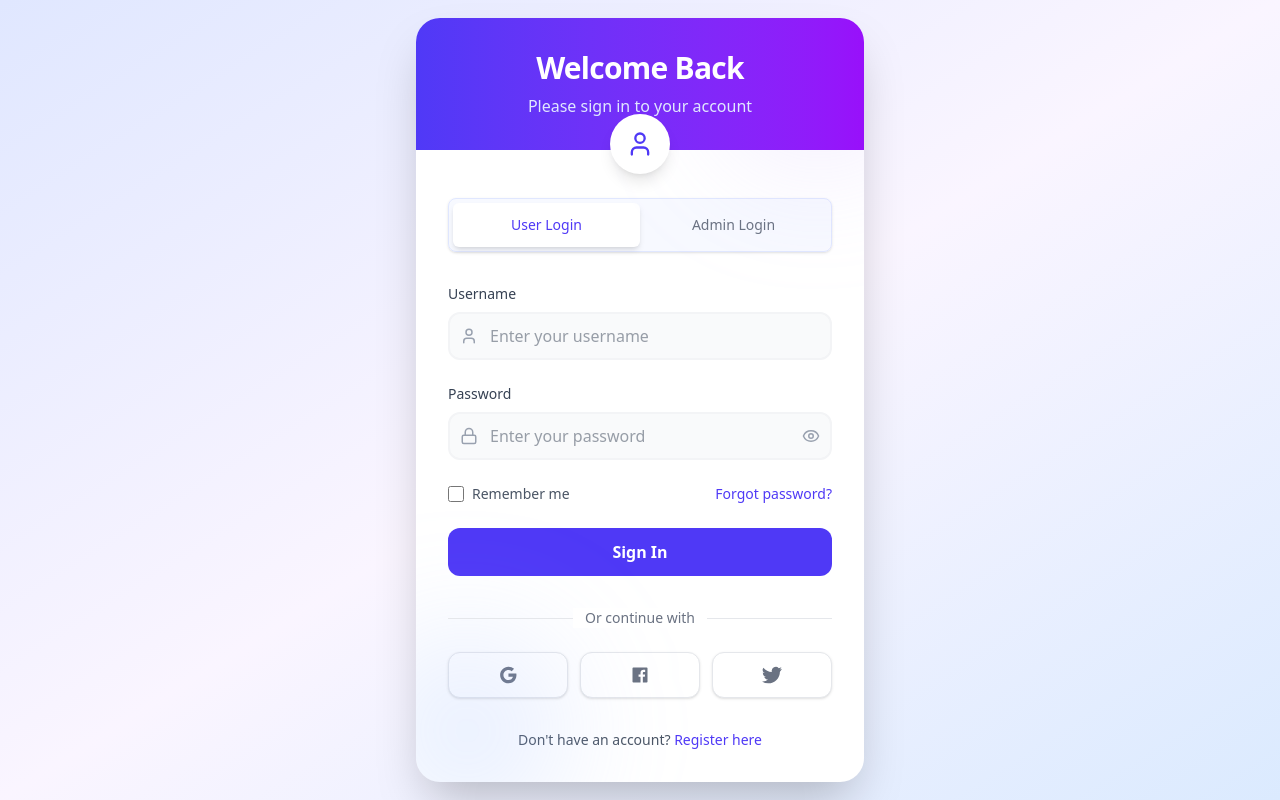
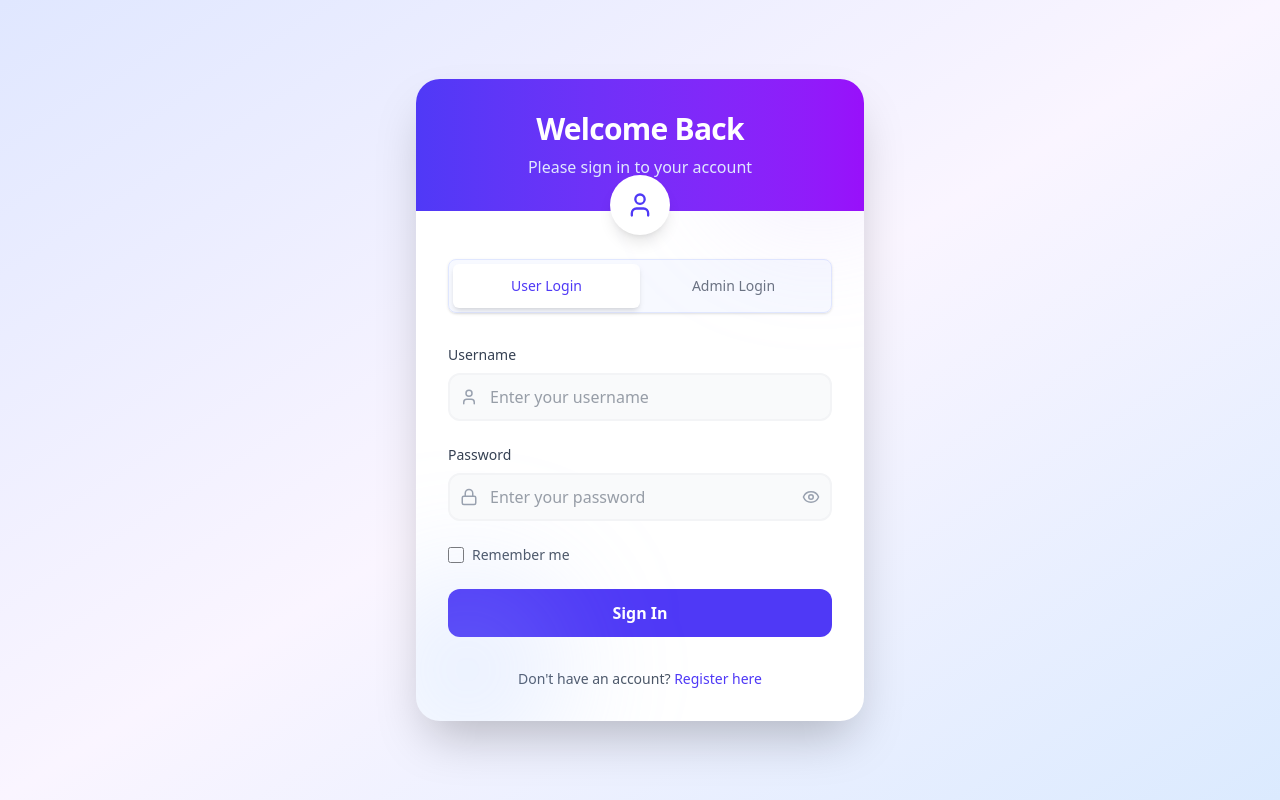
Before and after one commit to mian312/Creator-Dashboard, a React (Vite) app in the folder Frontend/: page /login in a window 1280 px wide. Built offline with nearby package versions, Linux system fonts and the light colour scheme.

Commit message:
Readme.md changes

```diff
--- a/Frontend/src/components/ReportsTable.jsx
+++ b/Frontend/src/components/ReportsTable.jsx
@@ -48,6 +48,16 @@ const ReportsTable = () => {
     );
   });
 
+  const truncateUrl = (url, maxLength = 30) => {
+    if (!url) {
+      return '';
+    }
+    if (url.length <= maxLength) {
+      return url;
+    }
+    return url.substring(0, maxLength) + '...';
+  };
+
   return (
     <div className="bg-white shadow-md rounded px-8 pt-6 pb-8 mb-4">
       <div className="flex justify-between items-center mb-4">
@@ -80,7 +90,11 @@ const ReportsTable = () => {
           {filteredReports.map((report) => (
             <tr key={report._id}>
               <td className="border px-4 py-2">{report.reporter?.username || 'Deleted User'}</td>
-              <td className="border px-4 py-2">{report.post.postUrl}</td>
+              <td className="border px-4 py-2">
+                <a href={report.post.postUrl} className='text-blue-400' target="_blank" rel="noopener noreferrer">
+                  {truncateUrl(report.post.postUrl, 30)}
+                </a>
+              </td>
               <td className="border px-4 py-2">{formatDate(report.timestamp)}</td>
             </tr>
           ))}
--- a/Frontend/src/pages/Login/Login.jsx
+++ b/Frontend/src/pages/Login/Login.jsx
@@ -157,12 +157,6 @@ const Login = () => {
                   Remember me
                 </label>
               </div>
-
-              <div className="text-sm">
-                <a href="#" className="font-medium text-indigo-600 hover:text-indigo-500 transition-colors">
-                  Forgot password?
-                </a>
-              </div>
             </div>
 
             {/* Login Button with loading state */}
@@ -185,50 +179,6 @@ const Login = () => {
             </button>
           </form>
 
-          {/* Social Login with improved styling */}
-          <div className="mt-8">
-            <div className="relative">
-              <div className="absolute inset-0 flex items-center">
-                <div className="w-full border-t border-gray-200"></div>
-              </div>
-              <div className="relative flex justify-center text-sm">
-                <span className="px-3 bg-white text-gray-500">Or continue with</span>
-              </div>
-            </div>
-
-            <div className="mt-6 grid grid-cols-3 gap-3">
-              {/* Google */}
-              <button
-                type="button"
-                className="w-full inline-flex justify-center py-3 px-4 border border-gray-200 rounded-xl shadow-sm bg-white text-sm font-medium text-gray-500 hover:bg-gray-50 hover:border-gray-300 transition-all duration-300"
-              >
-                <svg className="h-5 w-5" fill="currentColor" viewBox="0 0 24 24">
-                  <path d="M12.545,10.239v3.821h5.445c-0.712,2.315-2.647,3.972-5.445,3.972c-3.332,0-6.033-2.701-6.033-6.032 s2.701-6.032,6.033-6.032c1.498,0,2.866,0.549,3.921,1.453l2.814-2.814C17.503,2.988,15.139,2,12.545,2 C7.021,2,2.543,6.477,2.543,12s4.478,10,10.002,10c8.396,0,10.249-7.85,9.426-11.748L12.545,10.239z" />
-                </svg>
-              </button>
-
-              {/* Facebook */}
-              <button
-                type="button"
-                className="w-full inline-flex justify-center py-3 px-4 border border-gray-200 rounded-xl shadow-sm bg-white text-sm font-medium text-gray-500 hover:bg-gray-50 hover:border-gray-300 transition-all duration-300"
-              >
-                <svg className="h-5 w-5" fill="currentColor" viewBox="0 0 24 24">
-                  <path d="M20.007,3H3.993C3.445,3,3,3.445,3,3.993v16.013C3,20.555,3.445,21,3.993,21h8.621v-6.971h-2.346v-2.717h2.346V9.31 c0-2.325,1.42-3.591,3.494-3.591c0.993,0,1.847,0.074,2.096,0.107v2.43l-1.438,0.001c-1.128,0-1.346,0.536-1.346,1.323v1.734h2.69 l-0.35,2.717h-2.34V21h4.587C20.555,21,21,20.555,21,20.007V3.993C21,3.445,20.555,3,20.007,3z" />
-                </svg>
-              </button>
-
-              {/* Twitter */}
-              <button
-                type="button"
-                className="w-full inline-flex justify-center py-3 px-4 border border-gray-200 rounded-xl shadow-sm bg-white text-sm font-medium text-gray-500 hover:bg-gray-50 hover:border-gray-300 transition-all duration-300"
-              >
-                <svg className="h-5 w-5" fill="currentColor" viewBox="0 0 24 24">
-                  <path d="M23.953,4.57a10,10,0,0,1-2.825.775,4.958,4.958,0,0,0,2.163-2.723,10.054,10.054,0,0,1-3.127,1.184A4.92,4.92,0,0,0,11.78,8.28,13.98,13.98,0,0,1,1.64,3.162,4.822,4.822,0,0,0,3.2,9.713a4.9,4.9,0,0,1-2.23-.616v.061A4.923,4.923,0,0,0,4.88,14a5,5,0,0,1-2.212.085,4.937,4.937,0,0,0,4.604,3.417A9.868,9.868,0,0,1,0,19.78a13.941,13.941,0,0,0,7.548,2.209A13.862,13.862,0,0,0,21.5,8.057,10.055,10.055,0,0,0,23.953,4.57Z" />
-                </svg>
-              </button>
-            </div>
-          </div>
-
           {/* Register Link */}
           <div className="mt-8 text-center">
             <p className="text-sm text-gray-600">
--- a/Frontend/src/pages/Login/Register.jsx
+++ b/Frontend/src/pages/Login/Register.jsx
@@ -14,6 +14,7 @@ const Register = () => {
   const [isUserRegister, setIsUserRegister] = useState(true);
   const [isLoading, setIsLoading] = useState(false);
   const [showAdminKey, setShowAdminKey] = useState(false);
+  const [termsAccepted, setTermsAccepted] = useState(false);
   const dispatch = useDispatch();
   const navigate = useNavigate();
 
@@ -171,18 +172,21 @@ const Register = () => {
                   name="terms"
                   type="checkbox"
                   className="h-4 w-4 text-purple-600 border-gray-300 rounded focus:ring-purple-500"
+                  checked={termsAccepted}
+                  onChange={(e) => setTermsAccepted(e.target.checked)}
                 />
                 <label htmlFor="terms" className="ml-2 block text-sm text-gray-600">
                   I agree to the <span className="text-purple-600 cursor-pointer">Terms of Service</span> and <span className="text-purple-600 cursor-pointer">Privacy Policy</span>
                 </label>
               </div>
+              {!termsAccepted && <p className="text-xs text-red-500 mt-1 ml-1">You must agree to the Terms and Conditions</p>}
             </div>
 
             {/* Register Button with loading state */}
             <button
               className={`w-full ${isLoading ? 'bg-purple-400' : 'bg-purple-600 hover:bg-purple-700'} text-white font-bold py-3 px-4 rounded-xl focus:outline-none focus:ring-4 focus:ring-purple-300 transition-all duration-300 flex items-center justify-center`}
               onClick={handleRegister}
-              disabled={isLoading}
+              disabled={isLoading || !termsAccepted}
             >
               {isLoading ? (
                 <>
@@ -196,50 +200,6 @@ const Register = () => {
                 'Create Account'
               )}
             </button>
-          </div>
-
-          {/* Social Register */}
-          <div className="mt-8">
-            <div className="relative">
-              <div className="absolute inset-0 flex items-center">
-                <div className="w-full border-t border-gray-200"></div>
-              </div>
-              <div className="relative flex justify-center text-sm">
-                <span className="px-3 bg-white text-gray-500">Or register with</span>
-              </div>
-            </div>
-
-            <div className="mt-6 grid grid-cols-3 gap-3">
-              {/* Google */}
-              <button
-                type="button"
-                className="group w-full inline-flex justify-center py-3 px-4 border border-gray-200 rounded-xl shadow-sm bg-white text-sm font-medium text-gray-500 hover:bg-gray-50 hover:border-gray-300 transition-all duration-300"
-              >
-                <svg className="h-5 w-5 group-hover:text-purple-500 transition-colors" fill="currentColor" viewBox="0 0 24 24">
-                  <path d="M12.545,10.239v3.821h5.445c-0.712,2.315-2.647,3.972-5.445,3.972c-3.332,0-6.033-2.701-6.033-6.032 s2.701-6.032,6.033-6.032c1.498,0,2.866,0.549,3.921,1.453l2.814-2.814C17.503,2.988,15.139,2,12.545,2 C7.021,2,2.543,6.477,2.543,12s4.478,10,10.002,10c8.396,0,10.249-7.85,9.426-11.748L12.545,10.239z" />
-                </svg>
-              </button>
-
-              {/* Facebook */}
-              <button
-                type="button"
-                className="group w-full inline-flex justify-center py-3 px-4 border border-gray-200 rounded-xl shadow-sm bg-white text-sm font-medium text-gray-500 hover:bg-gray-50 hover:border-gray-300 transition-all duration-300"
-              >
-                <svg className="h-5 w-5 group-hover:text-purple-500 transition-colors" fill="currentColor" viewBox="0 0 24 24">
-                  <path d="M20.007,3H3.993C3.445,3,3,3.445,3,3.993v16.013C3,20.555,3.445,21,3.993,21h8.621v-6.971h-2.346v-2.717h2.346V9.31 c0-2.325,1.42-3.591,3.494-3.591c0.993,0,1.847,0.074,2.096,0.107v2.43l-1.438,0.001c-1.128,0-1.346,0.536-1.346,1.323v1.734h2.69 l-0.35,2.717h-2.34V21h4.587C20.555,21,21,20.555,21,20.007V3.993C21,3.445,20.555,3,20.007,3z" />
-                </svg>
-              </button>
-
-              {/* Twitter */}
-              <button
-                type="button"
-                className="group w-full inline-flex justify-center py-3 px-4 border border-gray-200 rounded-xl shadow-sm bg-white text-sm font-medium text-gray-500 hover:bg-gray-50 hover:border-gray-300 transition-all duration-300"
-              >
-                <svg className="h-5 w-5 group-hover:text-purple-500 transition-colors" fill="currentColor" viewBox="0 0 24 24">
-                  <path d="M23.953,4.57a10,10,0,0,1-2.825.775,4.958,4.958,0,0,0,2.163-2.723,10.054,10.054,0,0,1-3.127,1.184A4.92,4.92,0,0,0,11.78,8.28,13.98,13.98,0,0,1,1.64,3.162,4.822,4.822,0,0,0,3.2,9.713a4.9,4.9,0,0,1-2.23-.616v.061A4.923,4.923,0,0,0,4.88,14a5,5,0,0,1-2.212.085,4.937,4.937,0,0,0,4.604,3.417A9.868,9.868,0,0,1,0,19.78a13.941,13.941,0,0,0,7.548,2.209A13.862,13.862,0,0,0,21.5,8.057,10.055,10.055,0,0,0,23.953,4.57Z" />
-                </svg>
-              </button>
-            </div>
           </div>
 
           {/* Login Link */}
```
Also changed, not shown: 2 other files (tests, documents, lock files or other folders).
